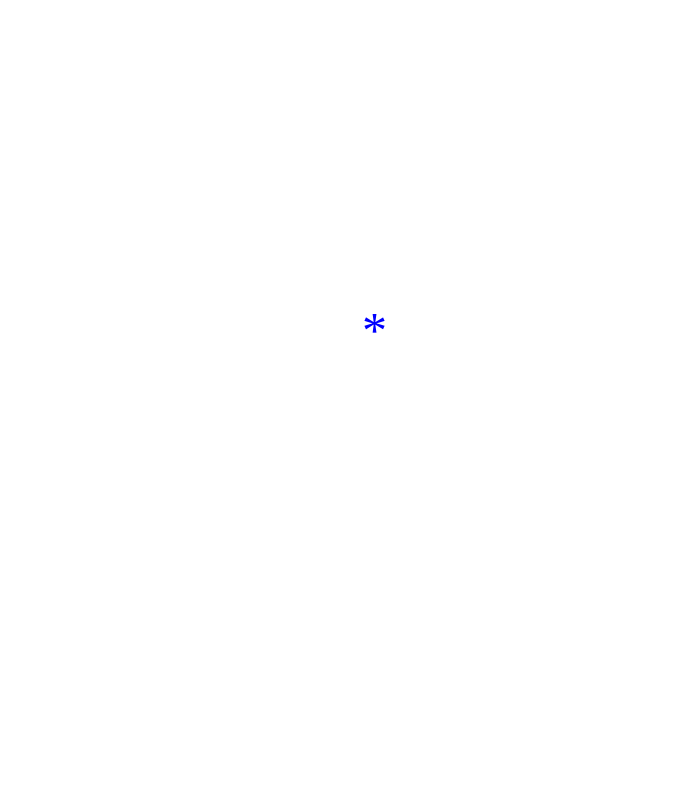
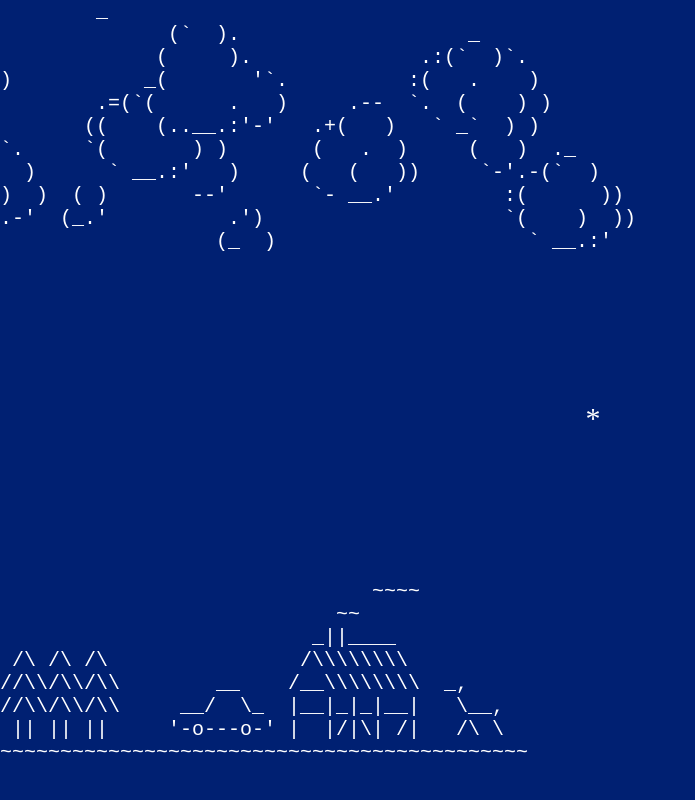
Before and after one commit to fatimapatino/snowy-house, a plain HTML site: page index.html in a window 1280 px wide. Shown: the whole page, without its empty margins (0-695 px from the left). Drawn offline with nearby package versions, Linux system fonts and the light colour scheme; files that its build step writes are made by us from their sources.

Commit message:
falling snowwww

```diff
--- a/index.html
+++ b/index.html
@@ -1,37 +1,49 @@
-<!-- <style>
-<!--   @import url("https://fonts.googleapis.com/css2?family=Noto+Serif+SC&display=swap");
-
+<style>
   body {
     background-color: #002072;
     color: #ffffff;
+    padding: 0px;
+    margin: 0px;
  		font-size: 20px;
     word-wrap: anywhere;
     font-family: "Noto Serif SC";
     overflow: hidden;
   }
-
-  .clouds {
+  .top {
+    position: relative;
+    width: 100%;
+    height: 255px;
+  }
+/*   .clouds {
   	position: relative;
     width: 100%;
     height: 30%;
     margin: auto;
     font-family: monospace;
+  } */
+  #snow1 {
+    position: absolute;
+    height: 30px;
+    width: 30px;
+    color: white;
+    font-size: 30px;
   }
-  .snow {
+  .bottom {
+    position: absolute;
+    bottom: 0px;
+    width: 100%;
+    height: 30%;
+  }
+/*    .houses {
 		position: relative;
-    width: 100%;
-    height: 50%;
-  }
-  .houses{ -->
-<!--     position: relative;
     width: 100%;
     height: 20%;
     margin: auto;
-  } -->
+  } */
+</style>
 
-<!-- </style> -->
-
-<!-- <body>
+<body>
+  <div class="top">
   	<pre class="clouds">
         _
               (`  ).                   _
@@ -46,7 +58,9 @@
                   (_  )                     ` __.:'
 
   	</pre>
-  <section class="snow"></section>
+  </div>
+	<div id="snow1">*</div>
+  <div class="bottom">
   	<pre class="houses">
                                ~~~~
                             ~~
@@ -57,29 +71,16 @@
  || || ||     '-o---o-' |  |/|\| /|   /\ \
 ~~~~~~~~~~~~~~~~~~~~~~~~~~~~~~~~~~~~~~~~~~~~
   	</pre>
-</body>
- -->
+  </div>
 
-<style>
-  #snow1 {
-    position: absolute;
-    height: 50px;
-    width: 50px;
-    color: blue;
-    font-size: 50px;
-  }
-</style>
-
-<body>
-	<div id="snow1">*</div>
 </body>
 
 
 <script>
-  let yOffset = 25
-  let xOffset = 25
-	let cy = window.innerHeight / 3 - yOffset
-  let cx = window.innerWidth / 3 - xOffset
+  let yOffset = 15
+  let xOffset = 15
+	let cy = window.innerHeight / 2 - yOffset
+  let cx = window.innerWidth / 2 - xOffset
   let y = 0
   let x = 0
   let snow
@@ -98,29 +99,23 @@
   function draw() {
       requestAnimationFrame(draw)
       y++
-    snow.style.top = y + 'px'
       theta += 0.05
       x = Math.cos(theta) * 50 + cx
       snow.style.left = x + 'px'
-    snow.style.top = y + 'px'
+      snow.style.top = y + 100 + 'px'
+
+  // how do I stop the snowflake from flaoting past the bottom of the screen?
+
+  if (y > 200) {
+      return draw
+    	} else {
+        console.log('hello')
+      }
+
   }
 
   window.addEventListener('load', setup)
 
+  // how can I add more snowflakes? and make them appear randomly?
+
 </script>
-
-
-<!--   let snow = document.querySelector('.snow')
-
-//   function draw () {
-//     const fps = 1000
-//     setTimeout(draw, fps)
-
-//     if (Math.random() > 0.5) {
-//       snow.innerText += '*'
-//     } else {
-//       snow.innerText += '.'
-//     }
-
-//     window.scrollTo(0, snow.scrollHeight)
-//   } -->
```
Lines whose indentation alone changed are shown as unchanged.
